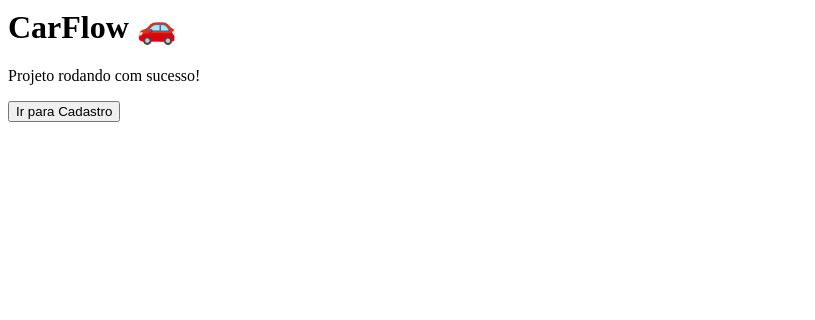
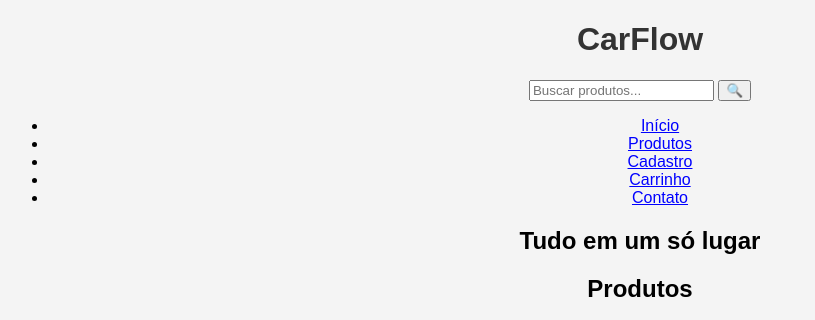
Before and after one commit to Fernandojpg1209/CarFlow, a Django app: page / in a window 1280 px wide. Shown: the top 320 px of the page, without its empty margins (0-815 px from the left). Before the commit the page ends 122 px from the top, so only its background shows below. Run offline with Django 5.2, Linux system fonts and the light colour scheme.

Commit message:
Update index.html

```diff
--- a/templates/index.html
+++ b/templates/index.html
@@ -1,8 +1,72 @@
-{% load static %}
+<!DOCTYPE html>
+<html lang="pt-BR">
+<head>
+    <meta charset="UTF-8">
+    <meta name="viewport" content="width=device-width, initial-scale=1.0">
+    <title>CarFlow</title>
+    <link rel="stylesheet" href="static/style.css">
+</head>
+<body>
 
-<h1>CarFlow 🚗</h1>
-<p>Projeto rodando com sucesso!</p>
+    <!-- Header -->
+    <header>
+        <h1>CarFlow</h1>
 
-<a href="{% url 'cadastro' %}">
-    <button>Ir para Cadastro</button>
-</a>
+                <!-- Barra de busca -->
+        <div class="busca">
+            <input type="text" placeholder="Buscar produtos...">
+            <button>🔍</button>
+        </div>
+
+        <nav>
+            <ul>
+                <li><a href="#">Início</a></li>
+                <li><a href="#">Produtos</a></li>
+                <li><a href="{% url 'cadastro' %}">Cadastro</a></li>
+                <li><a href="#">Carrinho</a></li>
+                <li><a href="#">Contato</a></li>
+            </ul>
+        </nav>
+    </header>
+
+    <!-- Banner -->
+    <section class="banner">
+        <h2>Tudo em um só lugar</h2>
+    </section>
+
+    <!-- Produtos -->
+    <main>
+        <h2>Produtos</h2>
+        <div class="produtos">
+
+            <div class="produto">
+                <img src="https://http2.mlstatic.com/D_NQ_NP_2X_722075-MLB105513628318_012026-F.webp"> <!--Temporário!-->
+                <h3>Cera Automotiva</h3>
+                <p>R$ 32,90</p>
+                <button>Comprar</button>
+            </div>
+
+            <div class="produto">
+                <img src="https://http2.mlstatic.com/D_NQ_NP_2X_882155-MLA99831787425_112025-F.webp" alt="Shampoo automotivo"> <!--Temporário!-->
+                <h3>Shampoo Neutro Automotivo</h3>
+                <p>R$ 52,00</p>
+                <button>Comprar</button>
+            </div>
+
+            <div class="produto">
+                <img src="https://pecahoje.vteximg.com.br/arquivos/ids/199195-1000-1000/pastilha-freio-d-0322-jac-j2-v5-c1.jpg" alt="Pastilha de freio"> <!--Temporário!-->
+                <h3>Pastilha de Freio</h3>
+                <p>R$ 89,90</p>
+                <button>Comprar</button>
+            </div>
+
+        </div>
+    </main>
+
+    <!-- Footer -->
+    <footer>
+        <p></p>
+    </footer>
+
+</body>
+</html>
```
